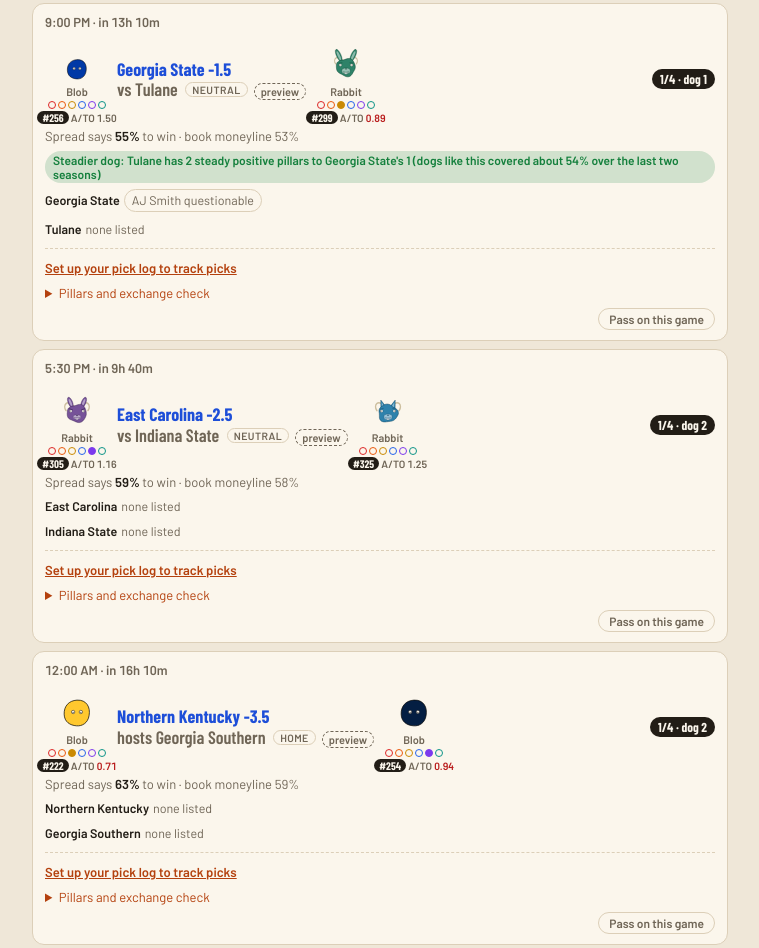
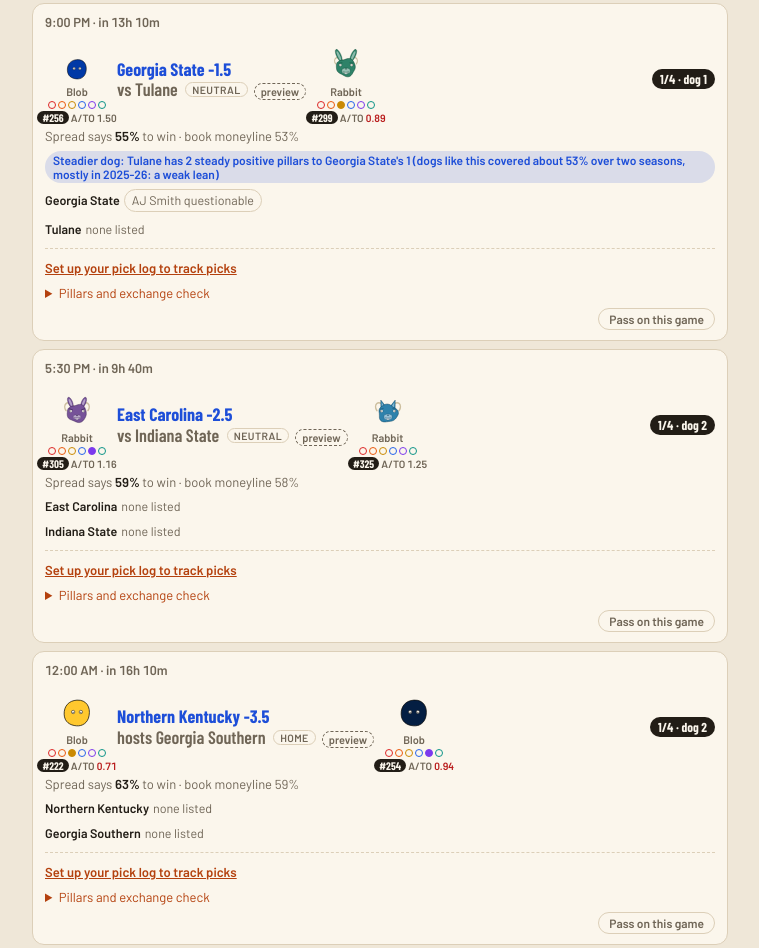
Before and after one commit to apabones/CBB-Critters, a plain HTML site: page index.html in a window 1280 px wide. Shown: the part 2674-3622 px from the top of the page, without its empty margins (260-1019 px from the left). Drawn offline with nearby package versions, Linux system fonts and the light colour scheme.

Commit message:
Add files via upload

```diff
--- a/index.html
+++ b/index.html
@@ -542,7 +542,11 @@ function analyze(g){
   if(D && D.own3 != null && D.own3a >= 60 && D.own3 <= de - 0.06) r.flags.push(["info", `Cold dog: ${short(g.dog)} shoots ${p3(D.own3)} from three; teams its level end up around ${p3(de)}`]);
   if(r.level !== "too early"){
     const su = steadyCount(D, 1), fu = steadyCount(F, 1);
-    if(su != null && fu != null && su > fu) r.flags.push(["bet", `Steadier dog: ${short(g.dog)} has ${su} steady positive pillar${su > 1 ? "s" : ""} to ${short(g.fav)}'s ${fu} (dogs like this covered about 54% over the last two seasons)`]);
+    if(su != null && fu != null && su > fu) r.flags.push(["info", `Steadier dog: ${short(g.dog)} has ${su} steady positive pillar${su > 1 ? "s" : ""} to ${short(g.fav)}'s ${fu} (dogs like this covered about 53% over two seasons, mostly in 2025-26: a weak lean)`]);
+    // tested on both seasons: elite pressure + rebounding favorite vs a very sloppy dog
+    const fp = F.pillars || {}, dp = D.pillars || {};
+    if(fp["Pressure"] != null && fp["Pressure"] >= 1 && fp["Glass"] != null && fp["Glass"] > 0 && dp["Ball Security"] != null && dp["Ball Security"] <= -1)
+      r.flags.push(["bet", `Pressure mismatch: ${short(g.fav)} presses (+${fp["Pressure"].toFixed(1)}) and wins the glass vs a sloppy ${short(g.dog)} (${dp["Ball Security"].toFixed(1)} Ball Security). Over two seasons, favorites like this ${g.line < 10 ? "with spreads under 10 won 31 of 36 and covered about 61%" : "covered about 55%"}. Small sample: a lean to log`]);
   }
   // injuries work from day one
   keyOut(g.dog).forEach(i => r.flags.push(["bet", `Wounded prey: ${short(g.dog)} without ${i.player} (${i.ppg} ppg${i.status === "Doubtful" ? ", doubtful" : ""})`]));
@@ -696,7 +700,7 @@ const GAME_FIELDS = [
   ["spread", "Spread", [["Any"], ["Under 5", g => g.fav && g.line < 5], ["Under 10", g => g.fav && g.line < 10], ["10 or more", g => g.fav && g.line >= 10], ["Has a line", g => !!g.fav], ["No line yet", g => !g.fav]]],
   ["nobet", "No-bet teams", [["Any"], ["Skip games with one", g => !NOBET[g.home] && !NOBET[g.away]], ["Only games with one", g => !!(NOBET[g.home] || NOBET[g.away])]]],
   ["site", "Site", [["Any"], ["Skip neutral", g => !g.neutral], ["Neutral only", g => g.neutral]]],
-  ["flag", "Flag", [["Any"], ["Wounded prey", g => hasFlag(g, "Wounded prey")], ["Favorite wounded", g => hasFlag(g, "Favorite wounded")], ["Steadier dog", g => hasFlag(g, "Steadier dog")], ["System flip", g => hasFlag(g, "System flip")],
+  ["flag", "Flag", [["Any"], ["Wounded prey", g => hasFlag(g, "Wounded prey")], ["Favorite wounded", g => hasFlag(g, "Favorite wounded")], ["Steadier dog", g => hasFlag(g, "Steadier dog")], ["Pressure mismatch", g => hasFlag(g, "Pressure mismatch")], ["System flip", g => hasFlag(g, "System flip")],
                     ["Dog wins the glass", g => hasFlag(g, "Dog wins the glass")], ["Edge is mostly shooting", g => hasFlag(g, "Edge is mostly shooting")]]],
 ];
 const store = {get: (k, d) => { try{ return JSON.parse(localStorage.getItem(k)) ?? d; }catch(e){ return d; } }, set: (k, v) => { try{ localStorage.setItem(k, JSON.stringify(v)); }catch(e){} }};
```
